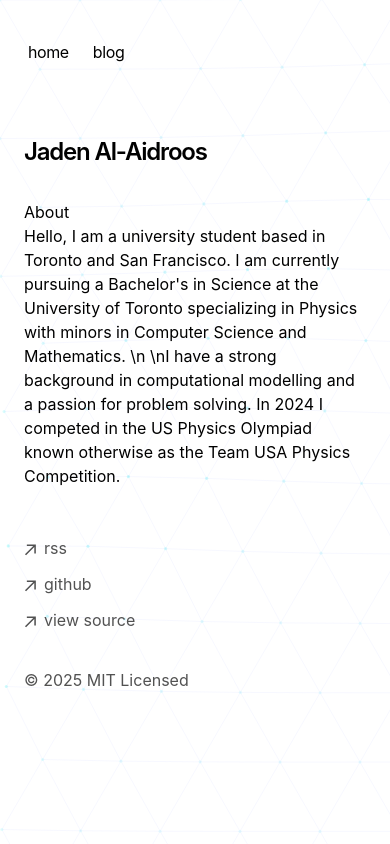
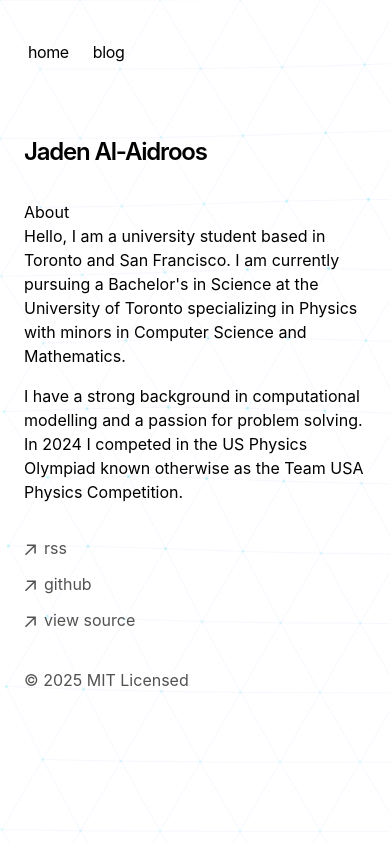
Before and after one commit to Jadenthealmighty/jaden-portfolio-v1, a Next.js app: page / in a window 390 px wide. Built offline with nearby package versions, Linux system fonts and the light colour scheme.

Commit message:
Hopefully better for phone2

```diff
--- a/app/page.tsx
+++ b/app/page.tsx
@@ -12,7 +12,9 @@ export default function Page() {
       <p className="mb-4">
         Hello, I am a university student based in Toronto and San Francisco. I am currently
         pursuing a Bachelor's in Science at the University of Toronto specializing in Physics with
-        minors in Computer Science and Mathematics. \n \nI have a strong background in computational modelling
+        minors in Computer Science and Mathematics. </p>
+      <p>
+        I have a strong background in computational modelling
         and a passion for problem solving. In 2024 I competed in the US Physics Olympiad known otherwise as the
         Team USA Physics Competition.
       </p>
```
